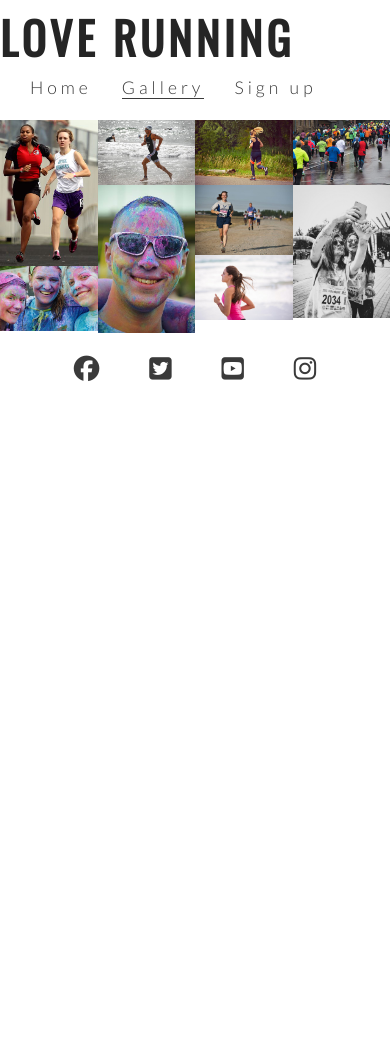
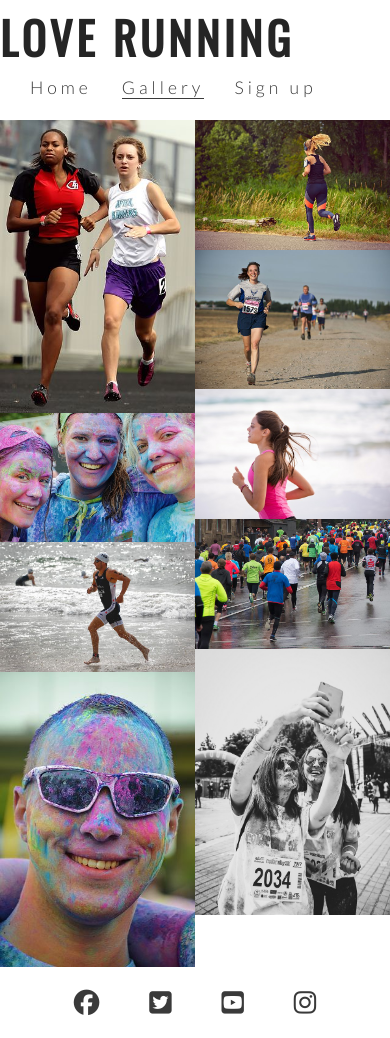
Before and after one commit to seanreid1997/love-running, a plain HTML site: page gallery.html in a window 390 px wide. Before the commit the page ends 844 px from the top, so only its background shows below. Drawn offline with nearby package versions, Linux system fonts and the light colour scheme.

Commit message:
Style gallery gor responsive design

```diff
--- a/assets/css/style.css
+++ b/assets/css/style.css
@@ -277,6 +277,8 @@ footer {
     }
 }
 
+/*For screens 950px and down*/
+
 @media screen and (max-width: 950px) {
     #menu {
         clear: left;
@@ -308,6 +310,16 @@ footer {
         text-align: center;
         padding: 0 20px;
     }
+
+    #photos {
+        column-count: 3;
+    }
+}
+    /*For small screens 800px and down*/
+@media screen and (max-width: 800px) {
+    #photos {
+        column-count: 2;
+    }
 }
 
 }
```
